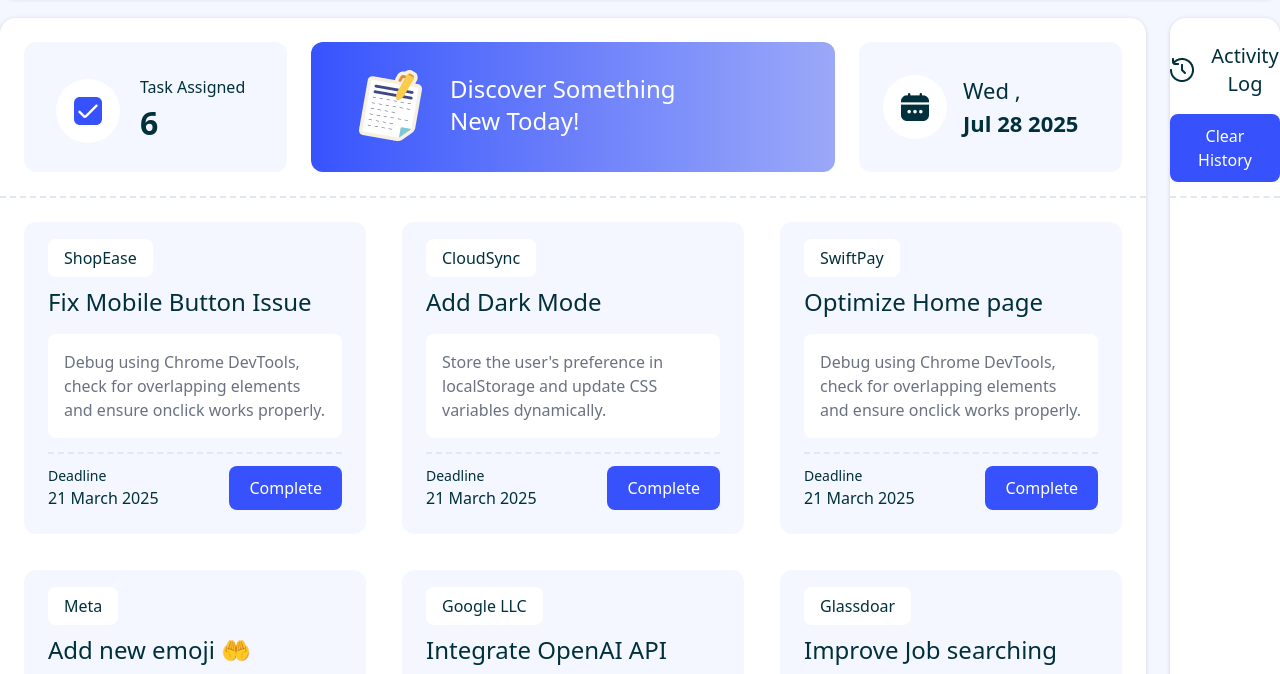
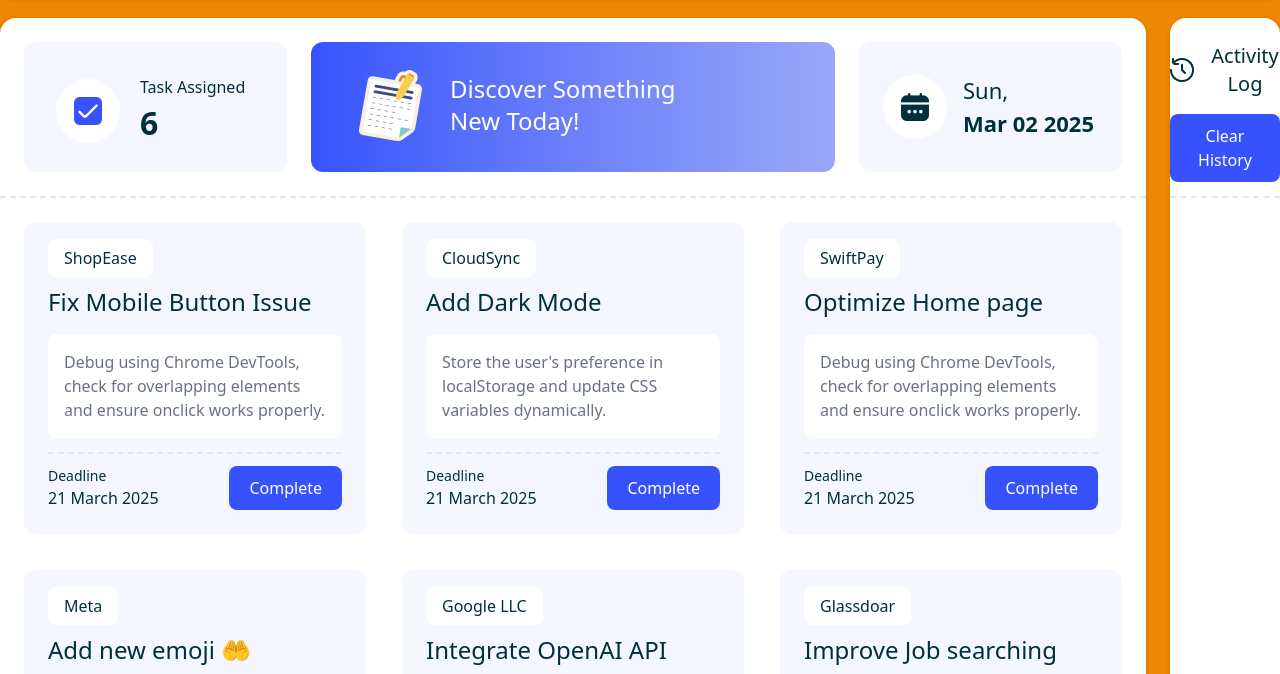
Before and after one commit to Jn-Shourov/Assignment-5-Only-Desktop, a plain HTML site: page index.html in a window 1280 px wide. Both pictures are taken after a click on the button 1224 px from the left and 74 px from the top of the page. Shown: the part 126-800 px from the top of the page. Drawn offline with nearby package versions, Linux system fonts and the light colour scheme.

Commit message:
Last check and commit before submittng

```diff
--- a/index.html
+++ b/index.html
@@ -36,11 +36,9 @@
   </style>
 </head>
 
-<body class="bg-[var(--primary-bg)] text-[var(--primary-text)]">
-  <!-- Header Section -->
+<body id="body" class="bg-[var(--primary-bg)] text-[var(--primary-text)]">
   <header class="max-width">
     <nav class="mt-6 py-4.5 flex items-center justify-between bg-white rounded-2xl drop-shadow-sm">
-
       <div class="flex gap-3 items-center pl-6">
         <img src="assets/logo.png" alt="logo">
         <h1 class="text-4xl font-light">Dev<span class="font-bold">Board</span></h1>
@@ -51,7 +49,7 @@
           <img src="assets/checkbox.png" alt="checkbox">
           <p id="task-completed" class="text-[32px] font-bold">23</p>
         </div>
-        <button>
+        <button id="color-change-btn" class="cursor-pointer">
           <div class="bg-[var(--primary-bg)] p-3 rounded-full">
             <img src="assets/theme-btn.png" alt="theme button">
           </div>
@@ -60,13 +58,8 @@
     </nav>
   </header>
 
-  <!-- Main Section -->
   <main class="max-width flex gap-6 pb-4">
-
-    <!-- Full Big Section -->
     <article class="drop-shadow-sm mt-5 rounded-2xl bg-white w-[1146px]">
-
-      <!-- Header -->
       <div class="p-6 border-b-2 border-dashed border-slate-200 flex gap-6">
         <div class="rounded-xl pt-8 pr-6 pb-6 pl-8 flex gap-5 items-center bg-[var(--primary-bg)] w-[263px]">
           <div class=" p-4.5 bg-white rounded-full">
@@ -88,14 +81,14 @@
           <div class=" p-4.5 bg-white rounded-full">
             <img src="assets/calender.png" alt="calender">
           </div>
-          <p class="text-[22px]">Wed ,<br><span class="font-bold">Jul 28 2025</span></p>
+          <div class="flex flex-col">
+            <p id="display-day" class="text-[22px]"></p>
+            <p id="display-date" class="text-[22px] font-bold"></p>
+          </div>
         </div>
       </div>
 
-      <!-- Grid Section -->
       <div class="p-6 grid grid-cols-3 gap-x-9 gap-y-9">
-
-        <!-- ShopEase -->
         <div class="w-[342px] bg-[var(--primary-bg)] rounded-xl p-6">
           <div class="pb-3.5 border-b-2 border-dashed border-slate-200">
             <p class="py-2 px-4 bg-white rounded-lg inline">ShopEase</p>
@@ -106,19 +99,16 @@
               Debug using Chrome DevTools, check for overlapping elements and ensure onclick works properly.
             </p>
           </div>
-
           <div class="pt-3 flex justify-between">
             <div>
               <p class="text-sm">Deadline</p>
               <p class="font-medium">21 March 2025</p>
             </div>
-
             <button
               class="complete-btn cursor-pointer rounded-lg px-5 py-2.5 text-white text-base bg-[var(--primary-a)]">Complete</button>
           </div>
         </div>
 
-        <!-- CloudSync -->
         <div class="w-[342px] bg-[var(--primary-bg)] rounded-xl p-6">
           <div class="pb-3.5 border-b-2 border-dashed border-slate-200">
             <p class="py-2 px-4 bg-white rounded-lg inline">CloudSync</p>
@@ -129,19 +119,16 @@
               Store the user's preference in localStorage and update CSS variables dynamically.
             </p>
           </div>
-
           <div class="flex justify-between pt-3">
             <div>
               <p class="text-sm">Deadline</p>
               <p class="font-medium">21 March 2025</p>
             </div>
-
             <button
               class="complete-btn cursor-pointer rounded-lg px-5 py-2.5 text-white text-base bg-[var(--primary-a)]">Complete</button>
           </div>
         </div>
 
-        <!-- SwiftPay -->
         <div class="w-[342px] bg-[var(--primary-bg)] rounded-xl p-6">
           <div class="pb-3.5 border-b-2 border-dashed border-slate-200">
             <p class="py-2 px-4 bg-white rounded-lg inline">SwiftPay</p>
@@ -152,19 +139,16 @@
               Debug using Chrome DevTools, check for overlapping elements and ensure onclick works properly.
             </p>
           </div>
-
           <div class="flex justify-between pt-3">
             <div>
               <p class="text-sm">Deadline</p>
               <p class="font-medium">21 March 2025</p>
             </div>
-
             <button
               class="complete-btn cursor-pointer rounded-lg px-5 py-2.5 text-white text-base bg-[var(--primary-a)]">Complete</button>
           </div>
         </div>
 
-        <!-- Meta -->
         <div class="w-[342px] bg-[var(--primary-bg)] rounded-xl p-6">
           <div class="pb-3.5 border-b-2 border-dashed border-slate-200">
             <p class="py-2 px-4 bg-white rounded-lg inline">Meta</p>
@@ -175,19 +159,16 @@
               Store the user's preference in localStorage and update CSS variables dynamically.
             </p>
           </div>
-
           <div class="flex justify-between pt-3">
             <div>
               <p class="text-sm">Deadline</p>
               <p class="font-medium">21 March 2025</p>
             </div>
-
             <button
               class="complete-btn cursor-pointer rounded-lg px-5 py-2.5 text-white text-base bg-[var(--primary-a)]">Complete</button>
           </div>
         </div>
 
-        <!-- Google LLC -->
         <div class="w-[342px] bg-[var(--primary-bg)] rounded-xl p-6">
           <div class="pb-3.5 border-b-2 border-dashed border-slate-200">
             <p class="py-2 px-4 bg-white rounded-lg inline">Google LLC</p>
@@ -198,19 +179,16 @@
               Debug using Chrome DevTools, check for overlapping elements and ensure onclick works properly.
             </p>
           </div>
-
           <div class="flex justify-between pt-3">
             <div>
               <p class="text-sm">Deadline</p>
               <p class="font-medium">21 March 2025</p>
             </div>
-
             <button
               class="complete-btn cursor-pointer rounded-lg px-5 py-2.5 text-white text-base bg-[var(--primary-a)]">Complete</button>
           </div>
         </div>
 
-        <!-- Glassdoar -->
         <div class="w-[342px] bg-[var(--primary-bg)] rounded-xl p-6">
           <div class="pb-3.5 border-b-2 border-dashed border-slate-200">
             <p class="py-2 px-4 bg-white rounded-lg inline">Glassdoar</p>
@@ -221,43 +199,33 @@
               Store the user's preference in localStorage and update CSS variables dynamically.
             </p>
           </div>
-
           <div class="flex justify-between pt-3">
             <div>
               <p class="text-sm">Deadline</p>
               <p class="font-medium">21 March 2025</p>
             </div>
-
             <button
               class="complete-btn cursor-pointer rounded-lg px-5 py-2.5 text-white text-base bg-[var(--primary-a)]">Complete</button>
           </div>
         </div>
-
       </div>
     </article>
 
-    <!-- Task List Section -->
     <aside class="drop-shadow-sm mt-5 rounded-2xl bg-white w-[366px]">
-
-      <!-- Top Section -->
       <div class="text-center mt-6 pb-3.5 border-b-2 border-dashed border-slate-200">
         <div class="flex gap-4 items-center justify-center">
           <img src="assets/activity.png" alt="activity">
           <h2 class="text-xl">Activity Log</h2>
         </div>
-
         <button id="clear-history-btn"
           class="cursor-pointer mt-4 rounded-lg px-5 py-2.5 text-white text-base bg-[var(--primary-a)]">Clear
           History</button>
       </div>
 
-      <!-- Activity Board -->
       <div id="activity-board" class="mt-6 px-6 flex flex-col gap-7">
-
       </div>
     </aside>
   </main>
-
 
   <script src="script.js"></script>
 </body>
--- a/script.js
+++ b/script.js
@@ -4,7 +4,25 @@ const taskCompleted = document.getElementById('task-completed');
 const activityBoard = document.getElementById('activity-board');
 const clearHistoryBtn = document.getElementById('clear-history-btn');
 const indexToBlog = document.getElementById('index-to-blog');
-const date = new Date().toDateString().replace(' ', ', ');
+const body = document.getElementById('body');
+const colorChangeBtn = document.getElementById('color-change-btn');
+
+colorChangeBtn.addEventListener('click', function () {
+  const colorA = Math.floor(Math.random() * 255);
+  const colorB = Math.floor(Math.random() * 255);
+  const colorC = Math.floor(Math.random() * 255);
+  body.style.backgroundColor = `rgb(${colorA},${colorB},${colorC})`;
+});
+
+const displayDay = document.getElementById('display-day');
+const day = new Date();
+const todaysDay = day.toString().slice(0, 3);
+displayDay.innerHTML = todaysDay + ',';
+
+const displayDate = document.getElementById('display-date');
+const date = new Date();
+const todayDate = date.toString().slice(4, 15);
+displayDate.innerHTML = todayDate;
 
 indexToBlog.addEventListener('click', function () {
   window.location.href = '/blog.html';
```
Also changed, not shown: blog.html (+6 -4 lines).
